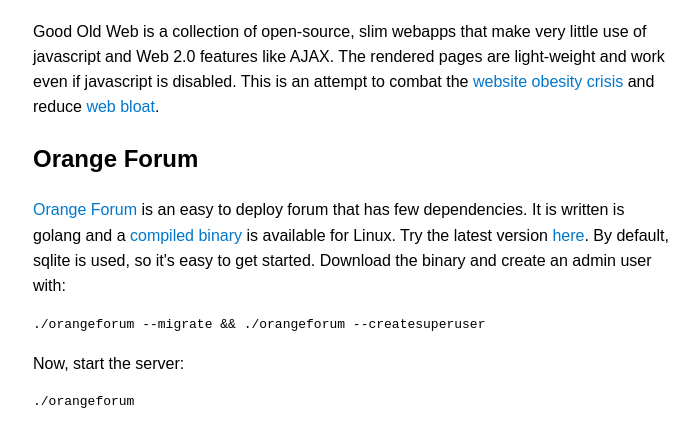
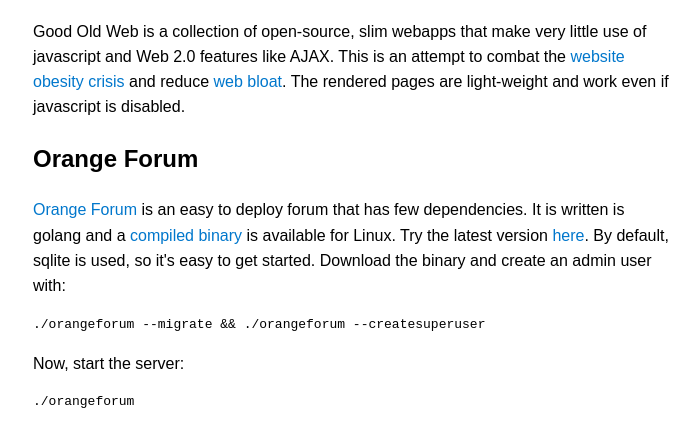
Before and after one commit to s-gv/good-old-web, a plain HTML site: page index.html in a window 1280 px wide. Shown: the part 110-556 px from the top of the page, without its empty margins (287-987 px from the left). Drawn offline with Linux system fonts and the light colour scheme.

Commit message:
Update index.html

```diff
--- a/index.html
+++ b/index.html
@@ -51,10 +51,10 @@
             <h1>Good Old Web</h1>
             <p>
                 Good Old Web is a collection of open-source, slim webapps that make very little use of
-                javascript and Web 2.0 features like AJAX. The rendered pages are light-weight
-                and work even if javascript is disabled. This is an attempt to combat the
+                javascript and Web 2.0 features like AJAX. This is an attempt to combat the
                 <a href="http://idlewords.com/talks/website_obesity.htm">website obesity crisis</a>
-                and reduce <a href="https://danluu.com/web-bloat/">web bloat</a>.
+                and reduce <a href="https://danluu.com/web-bloat/">web bloat</a>. The rendered pages are light-weight
+                and work even if javascript is disabled.
             </p>
             <h2>Orange Forum</h2>
             <p>
```
